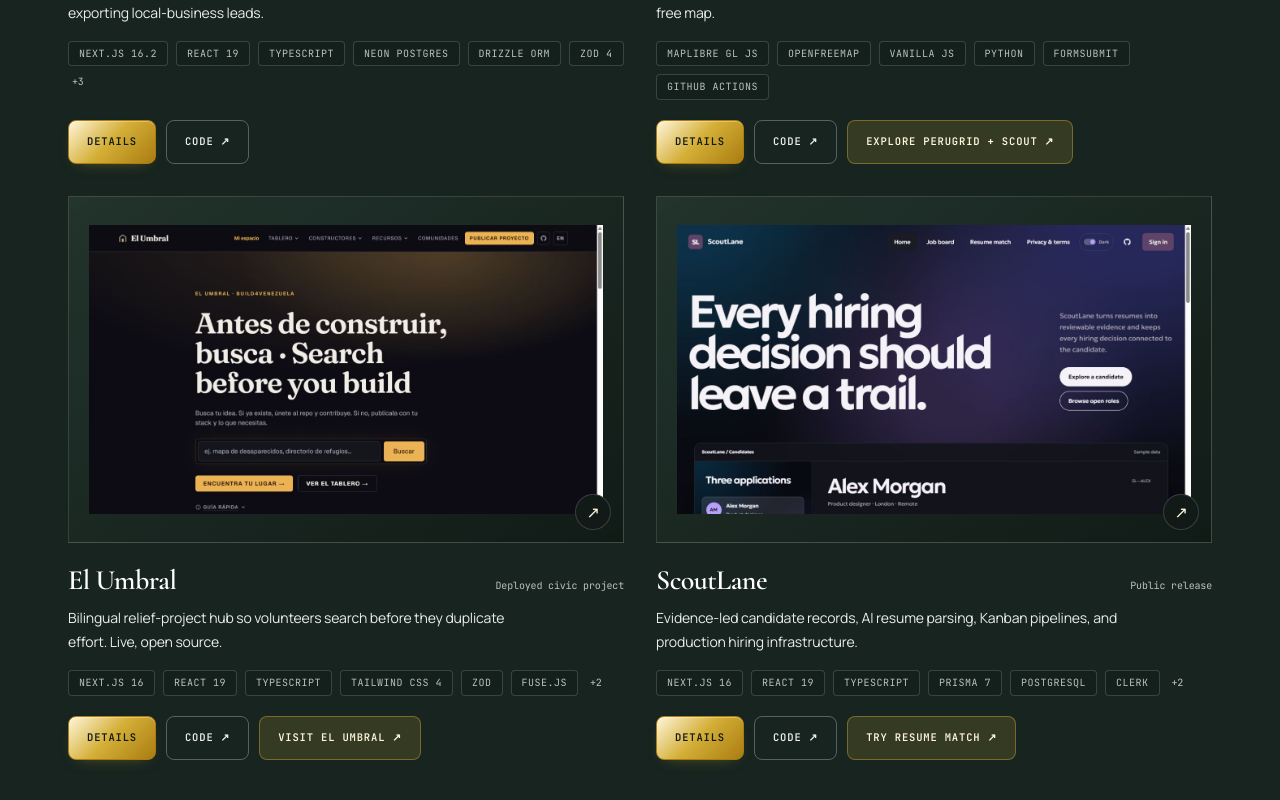
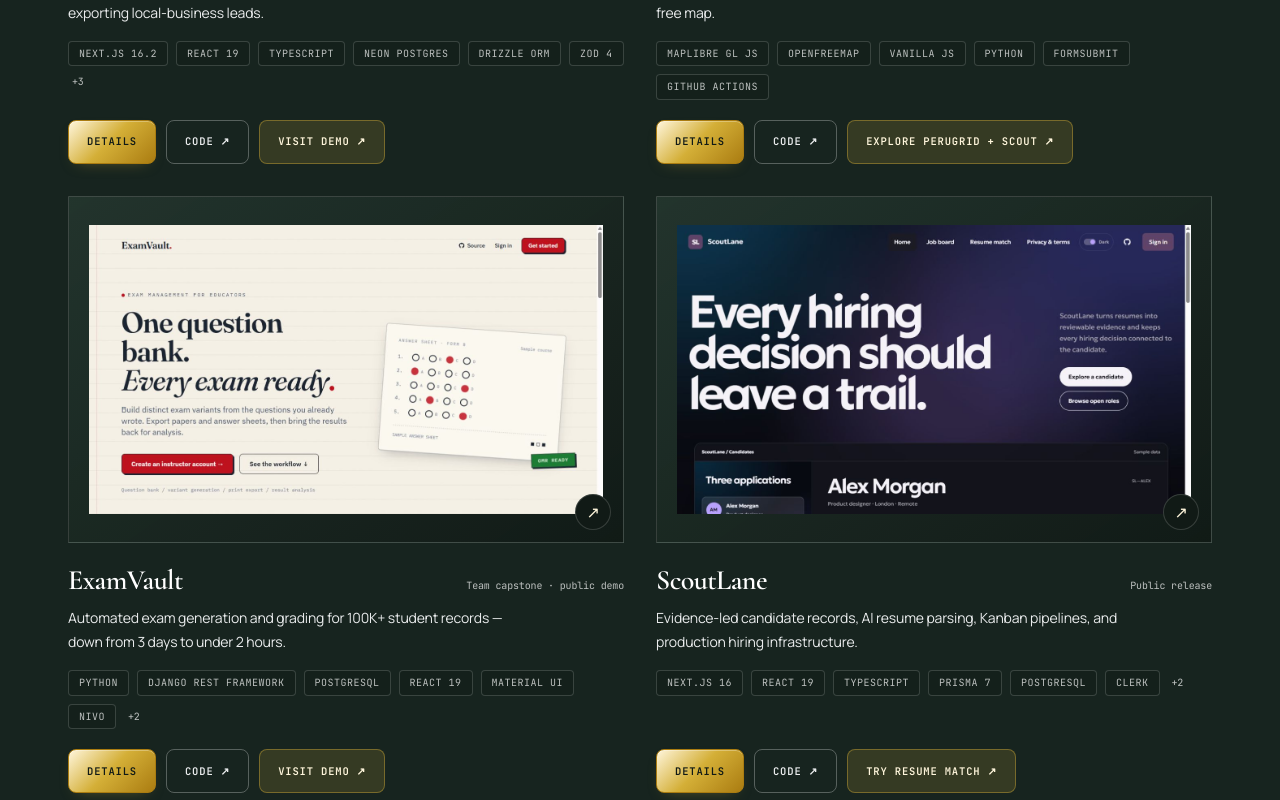
Before and after one commit to RikepilB/Portlio, a Next.js app: page /en in a window 1280 px wide. Shown: the part 2140-2940 px from the top of the page. Built offline with nearby package versions, Linux system fonts and the light colour scheme.

Commit message:
Feature ExamVault and enable public project demos (#50)

```diff
--- a/src/app/[locale]/page.tsx
+++ b/src/app/[locale]/page.tsx
@@ -20,7 +20,7 @@
   'voidscape',
   'findleads',
   'peru-tech-map',
-  'el-umbral',
+  'exam-analysis-system',
   'scoutlane-recruitment',
 ]
 
--- a/src/app/[locale]/projects/[slug]/page.tsx
+++ b/src/app/[locale]/projects/[slug]/page.tsx
@@ -239,7 +239,7 @@
               {dict.caseStudy.github}
             </Link>
           ) : null}
-          {project.demoVideo && !project.demoVideo.startsWith('PLACEHOLDER') && project.slug !== 'findleads' ? (
+          {project.demoVideo && !project.demoVideo.startsWith('PLACEHOLDER') ? (
             <a
               href={project.demoVideo}
               target="_blank"
--- a/src/components/ui/ProjectCard.tsx
+++ b/src/components/ui/ProjectCard.tsx
@@ -24,7 +24,7 @@
   const title = project.title.split(' — ')[0]
   const Heading = showActions ? 'h3' : 'h2'
   const comingSoon = isComingSoon(project)
-  const demo = project.slug !== 'findleads' && !project.demoVideo?.startsWith('PLACEHOLDER') ? health?.url ?? project.demoVideo : undefined
+  const demo = !project.demoVideo?.startsWith('PLACEHOLDER') ? health?.url ?? project.demoVideo : undefined
   const content = <>
     <div className="project-media relative aspect-[16/10] overflow-hidden border border-rule bg-felt-deep transition-colors duration-300 group-hover:border-gold/60 group-focus-within:border-gold/60">
       {project.image && !imageFailed ? <Image src={project.image} alt="" fill priority={index < 2} className="object-contain object-center p-3 transition-[filter] duration-300 group-hover:brightness-110 md:p-5" sizes="(max-width: 768px) 100vw, 50vw" onError={() => setImageFailed(true)} /> : <ProjectImagePlaceholder title={project.title} category={project.category} index={index} metric={project.results[0]?.metric} />}
--- a/src/data/project-health.ts
+++ b/src/data/project-health.ts
@@ -117,9 +117,9 @@
   },
   findleads: {
     stage: { en: 'Deployed · pilot', es: 'Desplegado · piloto' },
-    availability: { en: 'Case study', es: 'Caso de estudio' },
+    availability: { en: 'Visit demo', es: 'Visitar demo' },
     summary: { en: 'A lead work queue and acquisition monitor. Broader public access awaits verification of endpoint protection and usage limits.', es: 'Una cola de prospectos y un monitor de adquisición. La apertura al público depende de verificar la protección de endpoints y los límites de uso.' },
-    checked: '2026-09-11',
+    checked: '2026-09-30', url: 'https://findleads-opal.vercel.app/',
   },
   'el-umbral': {
     stage: { en: 'Deployed civic project', es: 'Proyecto cívico desplegado' },
@@ -128,9 +128,9 @@
     checked: '2026-09-11', url: 'https://elumbralvzla.org',
   },
   'exam-analysis-system': {
-    stage: { en: 'Team capstone · protected demo', es: 'Proyecto en equipo · demo protegida' },
-    availability: { en: 'Recorded demo', es: 'Demo grabada' },
-    summary: { en: 'A UBC team project for exam analysis, now redesigned around a graded-paper identity. The hosted demo requires Vercel authentication; a recorded demo remains available.', es: 'Un proyecto en equipo de UBC para análisis de exámenes, rediseñado con una identidad de examen corregido. La demo alojada requiere autenticación de Vercel; sigue disponible una grabación.' },
-    checked: '2026-09-14',
+    stage: { en: 'Team capstone · public demo', es: 'Proyecto en equipo · demo pública' },
+    availability: { en: 'Visit demo', es: 'Visitar demo' },
+    summary: { en: 'A UBC team project for exam analysis, now redesigned around a graded-paper identity. The public landing is accessible; instructor workflows require an account.', es: 'Un proyecto en equipo de UBC para análisis de exámenes, rediseñado con una identidad de examen corregido. La landing pública está accesible; los flujos de docentes requieren una cuenta.' },
+    checked: '2026-09-30', url: 'https://exam-vault-five.vercel.app/',
   },
 }
--- a/src/data/project-images.ts
+++ b/src/data/project-images.ts
@@ -6,7 +6,7 @@
   'peru-tech-map': '/images/projects/perugrid-2026-09-30.jpg',
   'el-umbral': '/images/projects/elumbral-2026-09-30.jpg',
   'scoutlane-recruitment': '/images/projects/scoutlane-2026-09-30.jpg',
-  'exam-analysis-system': '/images/projects/examvault-2026-09-30.jpg',
+  'exam-analysis-system': '/images/projects/examvault-demo-2026-09-30.jpg',
   'empenalo-fintech': '/images/projects/empenalo-2026-09-30.jpg',
   'spaceapps-flightdeck': '/images/projects/spaceapps-2026-09-30.jpg',
   'canada-research-path-pe': '/images/projects/canada-2026-09-30.jpg',
--- a/src/data/projects.ts
+++ b/src/data/projects.ts
@@ -461,7 +461,7 @@
         inProgress: true,
         image: '/images/projects/examvault-dashboard.png',
         images: ['/images/projects/examvault-dashboard.png', '/images/projects/examvault-exam.png', '/images/projects/examvault-analytics.png', '/images/projects/examvault-wizard.png', '/images/foglamp/examvault.png'],
-        demoVideo: 'https://drive.google.com/file/d/1AWiisSM_dNwResQA2f_v2S19GIcfIIHv/view?usp=drive_link',
+        demoVideo: 'https://exam-vault-five.vercel.app/',
         codebaseMapUrl: 'https://foglamp.dev/scan/examvault-if3mpl',
         title: 'ExamVault — Automated Exam Generation & Analysis',
         tagline:
```
Also changed, not shown: public/images/projects/examvault-demo-2026-09-30.jpg (added), 3 other files (tests, documents, lock files or other folders).
